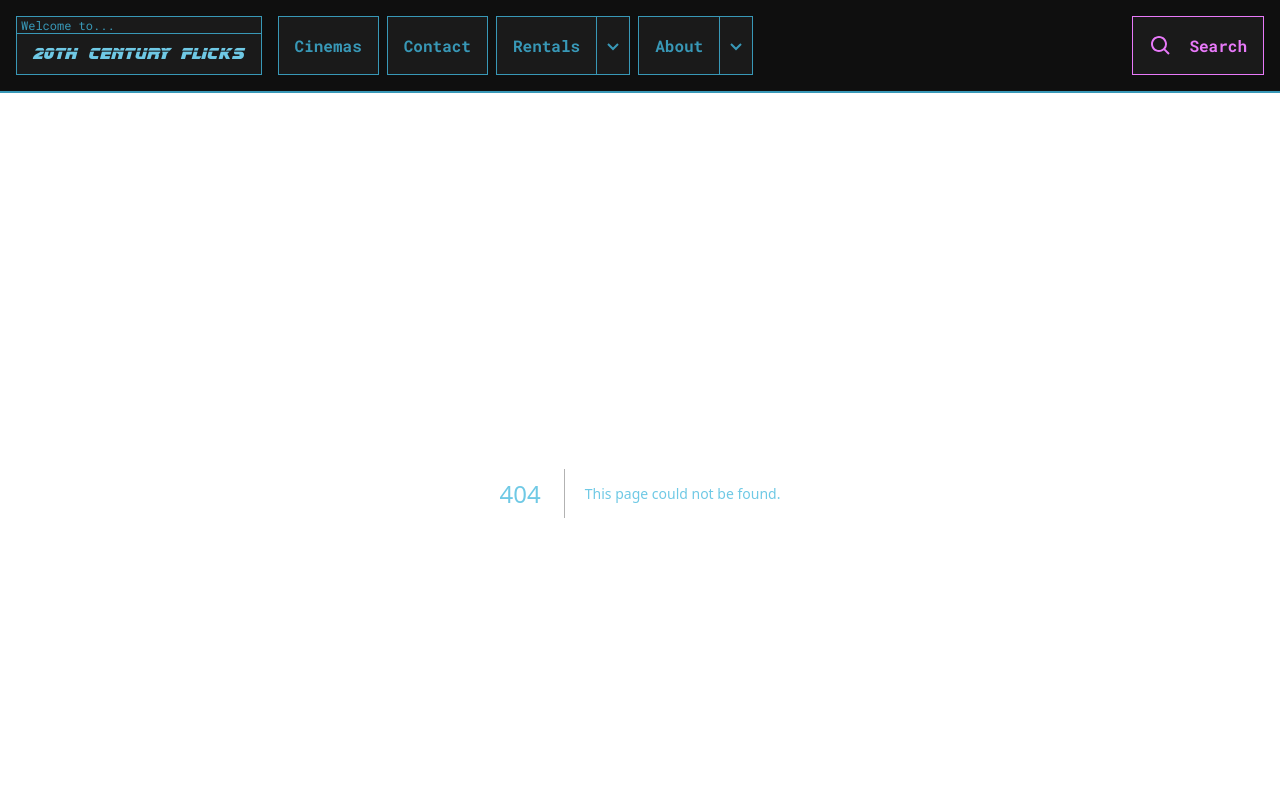
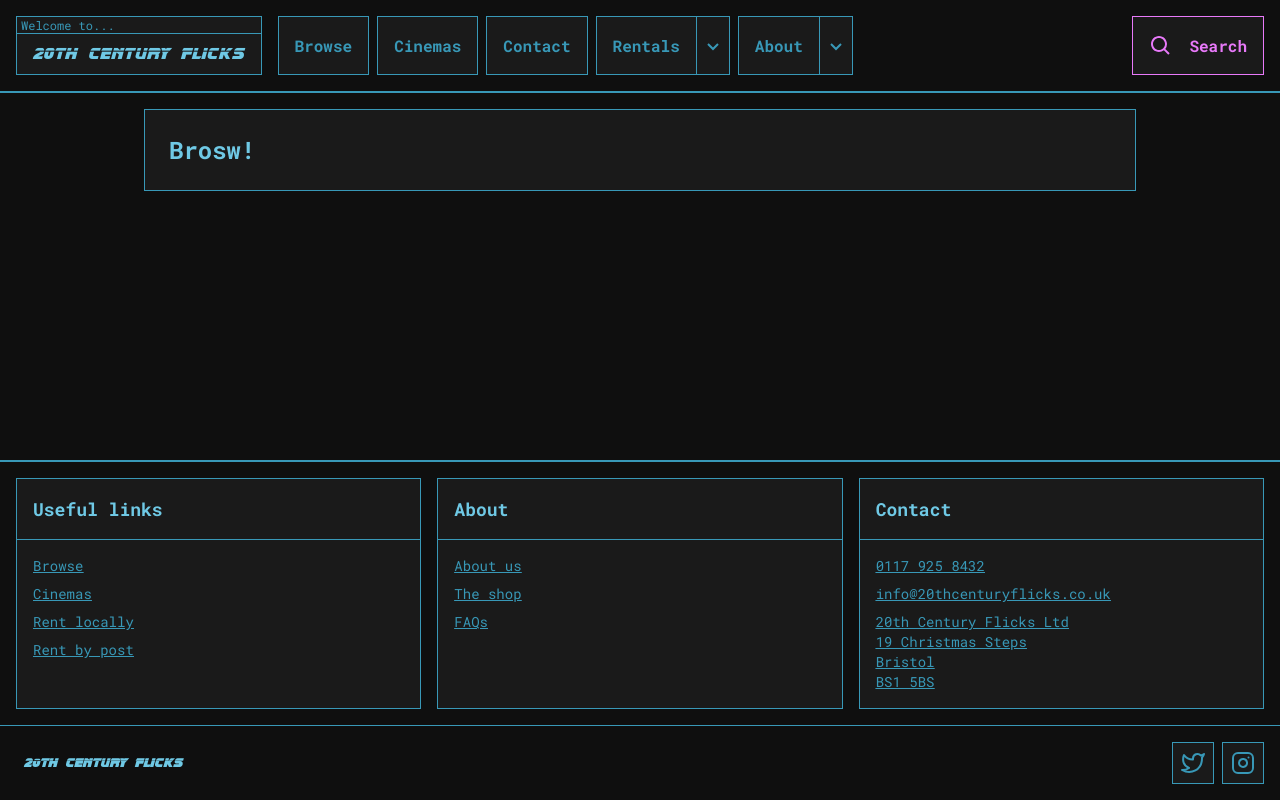
Before and after one commit to alec-hamilton/flicks-frontend, a Next.js app: page /browse in a window 1280 px wide. Before the commit this address had no page. Shown: the top 800 px of the page. Built offline with nearby package versions, Linux system fonts and the light colour scheme.

Commit message:
feat: enable browse page

```diff
--- /dev/null
+++ b/app/browse/page.tsx
@@ -0,0 +1,11 @@
+import PageContentWrapper from "@/components/surfaces/PageContentWrapper";
+
+const Browse = () => {
+  return (
+    <PageContentWrapper>
+      <h1>Brosw!</h1>
+    </PageContentWrapper>
+  );
+};
+
+export default Browse;
--- a/components/pageLayout/Navbar/layoutConstants.ts
+++ b/components/pageLayout/Navbar/layoutConstants.ts
@@ -1,6 +1,6 @@
 export const layoutConstants = {
   regularLinks: [
-    // { title: "Browse", url: "/browse" },
+    { title: "Browse", url: "/browse" },
     { title: "Cinemas", url: "/cinemas" },
     { title: "Contact", url: "/contact" },
   ],
@@ -22,7 +22,7 @@ export const layoutConstants = {
   usefulLinks: {
     groupName: "Useful links",
     links: [
-      // { title: "Browse", url: "/browse" },
+      { title: "Browse", url: "/browse" },
       { title: "Cinemas", url: "/cinemas" },
       { title: "Rent locally", url: "/rentals/rent-locally" },
       { title: "Rent by post", url: "/rentals/rent-by-post" },
```
